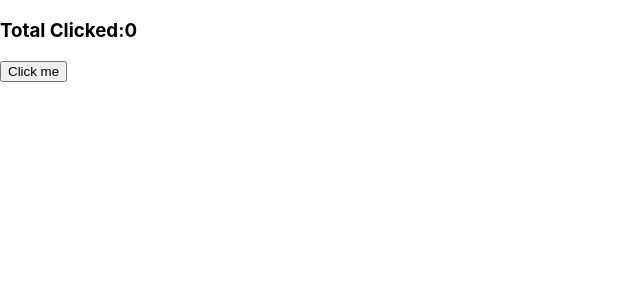
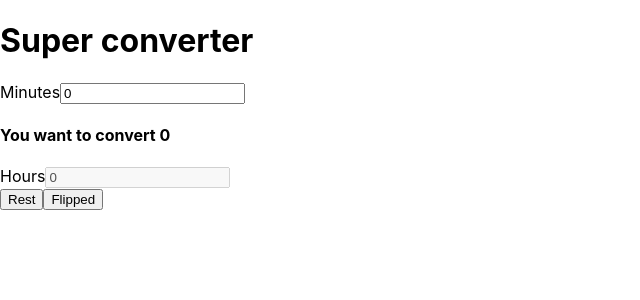
Before and after one commit to JCheyoon/React, a React (Create React App) app in the folder react-kclass/react-prac/: page / in a window 1280 px wide. Shown: the top 300 px of the page, without its empty margins (0-640 px from the left). Built offline with nearby package versions, Linux system fonts and the light colour scheme.

Commit message:
learning

```diff
--- a/react-kclass/react-prac/src/App.js
+++ b/react-kclass/react-prac/src/App.js
@@ -2,14 +2,44 @@ import "./App.css";
 import { useState } from "react";
 
 function App() {
-  const [counter, setCounter] = useState(0);
-  const onClick = () => {
-    setCounter(counter + 1);
+  const [minutes, setMinutes] = useState(0);
+  const [flipped, setFlipped] = useState(0);
+  const onChange = (e) => {
+    setMinutes(e.target.value);
   };
+  const reset = () => {
+    return setMinutes(0);
+  };
+  const onFlip = () => {
+    return setFlipped(!flipped);
+  };
+
   return (
     <>
-      <h3>Total Clicked:{counter}</h3>
-      <button onClick={onClick}>Click me</button>
+      <div>
+        <h1>Super converter</h1>
+        <label htmlFor="minutes">Minutes</label>
+        <input
+          value={minutes}
+          id="minutes"
+          placeholder="Minutes"
+          type="number"
+          onChange={onChange}
+        />
+        <h4>You want to convert {minutes}</h4>
+      </div>
+      <div>
+        <label htmlFor="hours">Hours</label>
+        <input
+          value={Math.round(minutes / 60)}
+          id="hours"
+          placeholder="Hours"
+          type="number"
+          disabled
+        />
+      </div>
+      <button onClick={reset}>Rest</button>
+      <button onClick={onFlip}>Flipped</button>
     </>
   );
 }
```
